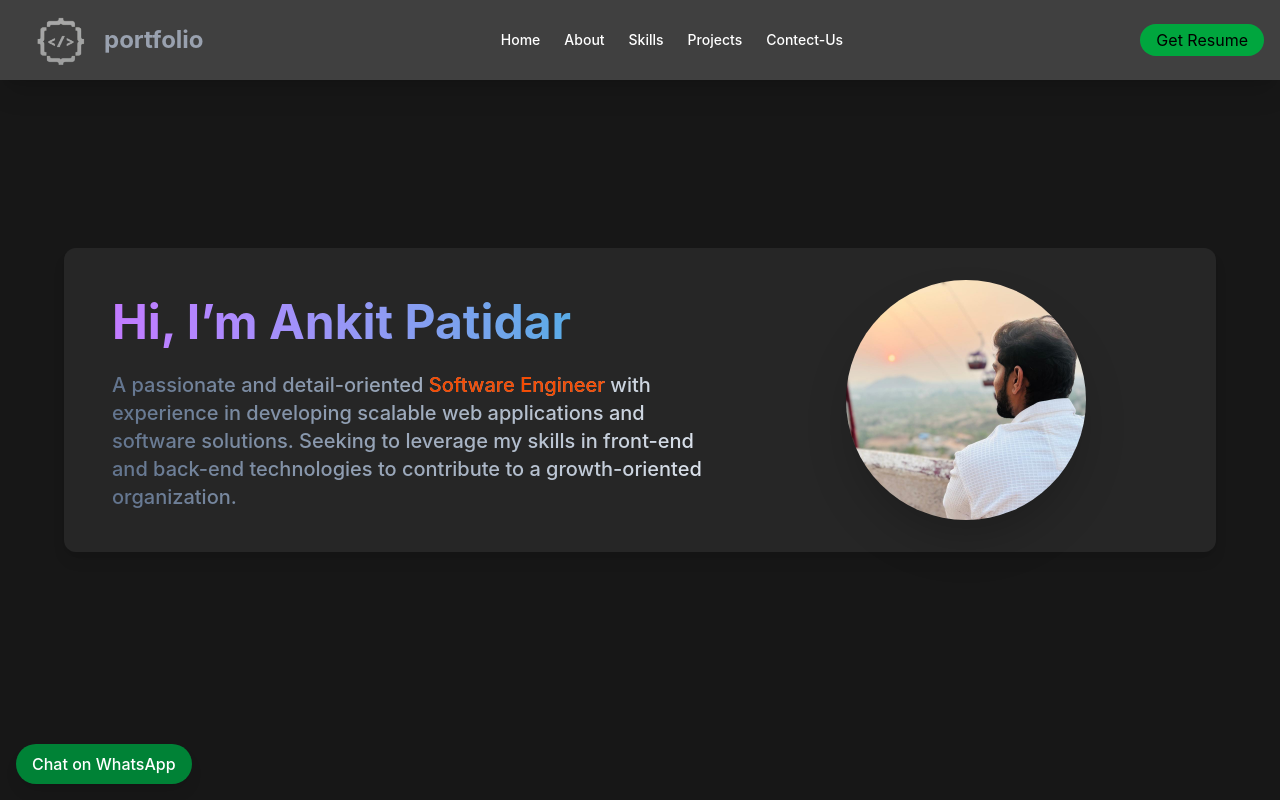
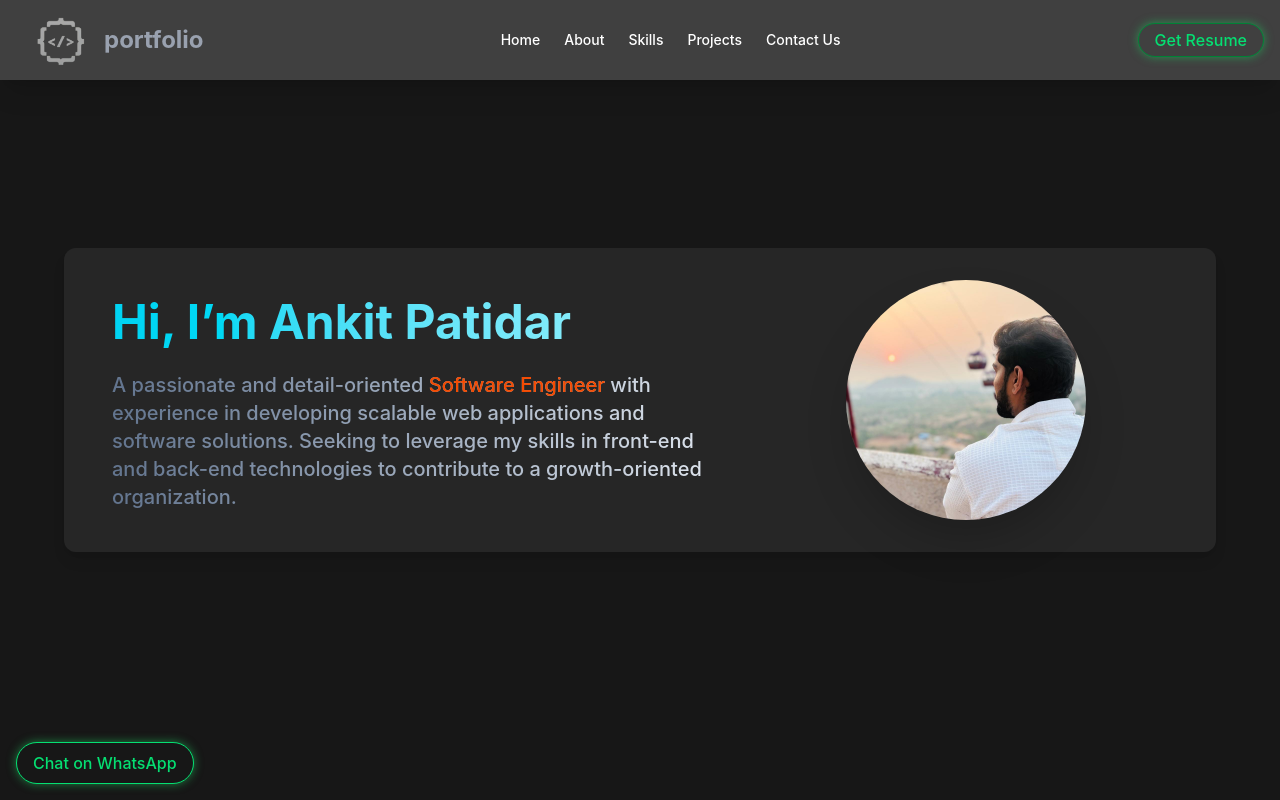
Before and after one commit to AnkitPatidar8/Personal-Portfolio-MERN-Stack-, a React (Vite) app in the folder Ankit-Portfilio/: page / in a window 1280 px wide. Shown: the top 800 px of the page. Built offline with nearby package versions, Linux system fonts and the light colour scheme; no server answers.

Commit message:
button style change ki and css

```diff
--- a/Ankit-Portfilio/src/Components/About.jsx
+++ b/Ankit-Portfilio/src/Components/About.jsx
@@ -156,7 +156,7 @@ const About = () => {
             I’m a passionate web developer based in India. I enjoy building web
             applications that are fast, beautiful, and user-friendly. My
             favorite stack is{" "}
-            <span className="bg-gradient-to-r from-yellow-500 to-amber-200 text-transparent bg-clip-text font-semibold ">
+            <span className="bg-gradient-to-r from-cyan-400 to-cyan-200 text-transparent bg-clip-text font-semibold ">
               MERN (MongoDB, Express, React, Node)
             </span>
             . I love learning new technologies and solving real-world problems
@@ -168,7 +168,7 @@ const About = () => {
         <div className="w-full max-w-6xl bg-neutral-900 px-4 sm:px-6 mt-10 grid grid-cols-1 md:grid-cols-2 gap-6 m-auto">
           {/* Education */}
           <div className="bg-neutral-800 p-6 rounded-xl shadow-xl">
-            <h2 className="text-2xl font-semibold bg-gradient-to-r from-yellow-500 to-amber-200 text-transparent bg-clip-text mb-4">
+            <h2 className="text-2xl font-semibold bg-gradient-to-r from-cyan-400 to-cyan-200  text-transparent bg-clip-text mb-4">
               Education
             </h2>
             <div className="space-y-4">
@@ -195,7 +195,7 @@ const About = () => {
 
           {/* Experience */}
           <div className="bg-neutral-800 p-6 rounded-xl shadow-xl h-[360px] overflow-y-auto pr-3 custom-scrollbar">
-            <h2 className="text-2xl font-semibold bg-gradient-to-r from-yellow-500 to-amber-200 text-transparent bg-clip-text mb-4">
+            <h2 className="text-2xl font-semibold bg-gradient-to-r from-cyan-400 to-cyan-200 text-transparent bg-clip-text mb-4">
               Experience
             </h2>
             <div className="space-y-4">
--- a/Ankit-Portfilio/src/Components/Contactus.jsx
+++ b/Ankit-Portfilio/src/Components/Contactus.jsx
@@ -438,14 +438,19 @@ const Contactus = () => {
 
             {/* 🔹 Loader show karna ya normal button */}
             <button
-              type="submit"
-              disabled={loading}
-              className={`col-span-1 sm:col-span-2 bg-gradient-to-r from-yellow-500 to-amber-200 text-gray-700 font-bold py-2 px-4 rounded w-full transition duration-300 ${
-                loading && "opacity-50 cursor-not-allowed"
-              }`}
-            >
-              {loading ? "Sending..." : "Send Message"}
-            </button>
+  type="submit"
+  disabled={loading}
+  className={`col-span-1 sm:col-span-2
+              bg-neutral-900 border border-cyan-400 text-cyan-400 font-bold
+              py-2 px-4 rounded w-full transition duration-300
+              hover:bg-cyan-400 hover:text-neutral-900
+              hover:shadow-[0_0_15px_rgba(34,211,238,0.7)]
+              ${loading && "opacity-50 cursor-not-allowed shadow-none hover:shadow-none"}
+            `}
+>
+  {loading ? "Sending..." : "Send Message"}
+</button>
+
           </form>
         </div>
 
--- a/Ankit-Portfilio/src/Components/Header.jsx
+++ b/Ankit-Portfilio/src/Components/Header.jsx
@@ -8,14 +8,56 @@ export default function Header() {
         <h1 className="text-gray-400 text-2xl">portfolio</h1>
       </div>
       <nav className="flex gap-6 text-sm text-white  font-medium flex-wrap justify-center">
-        <a href="#">Home</a>
+        <a
+    href="#"
+    className="relative hover:text-cyan-400 transition-colors
+               after:absolute after:left-0 after:bottom-0 after:h-[2px]
+               after:w-0 after:bg-cyan-400 after:transition-all
+               after:duration-300 hover:after:w-full"
+  >
+    Home
+  </a>
 
-        <a href="#about">About
-          {/* <img className="w-12" src="/images/home2.png" alt="" /> */}
-          </a>
-        <a href="#skills">Skills</a>
-        <a href="#projects">Projects</a>
-        <a href="#contactus">Contect-Us</a>
+  <a
+    href="#about"
+    className="relative hover:text-cyan-400 transition-colors
+               after:absolute after:left-0 after:bottom-0 after:h-[2px]
+               after:w-0 after:bg-cyan-400 after:transition-all
+               after:duration-300 hover:after:w-full"
+  >
+    About
+    {/* <img className="w-12" src="/images/home2.png" alt="" /> */}
+  </a>
+
+  <a
+    href="#skills"
+    className="relative hover:text-cyan-400 transition-colors
+               after:absolute after:left-0 after:bottom-0 after:h-[2px]
+               after:w-0 after:bg-cyan-400 after:transition-all
+               after:duration-300 hover:after:w-full"
+  >
+    Skills
+  </a>
+
+  <a
+    href="#projects"
+    className="relative hover:text-cyan-400 transition-colors
+               after:absolute after:left-0 after:bottom-0 after:h-[2px]
+               after:w-0 after:bg-cyan-400 after:transition-all
+               after:duration-300 hover:after:w-full"
+  >
+    Projects
+  </a>
+
+  <a
+    href="#contactus"
+    className="relative hover:text-cyan-400 transition-colors
+               after:absolute after:left-0 after:bottom-0 after:h-[2px]
+               after:w-0 after:bg-cyan-400 after:transition-all
+               after:duration-300 hover:after:w-full"
+  >
+    Contact Us
+  </a>
       </nav>
       <div className="flex gap-3">
         {/* <Link
@@ -26,9 +68,17 @@ export default function Header() {
   href="/patidarre.pdf"
   download="Ankit_Patidar_Resume.pdf"
 >
-  <button className="bg-green-600 hover:bg-green-600 px-4 py-1 rounded-full text-black transition-transform duration-300 hover:scale-110">
-    Get Resume
-  </button>
+  <button
+  className="bg-neutral-700 border border-green-700 text-green-400
+             px-4 py-1 rounded-full font-medium
+             shadow-[0_0_10px_rgba(34,197,94,0.6)]
+             hover:bg-green-400 hover:text-neutral-900
+             hover:shadow-[0_0_20px_rgba(34,197,94,0.9)]
+             transition-transform duration-300 hover:scale-110"
+>
+  Get Resume
+</button>
+
 </a>
 
       </div>
--- a/Ankit-Portfilio/src/Components/Hero.jsx
+++ b/Ankit-Portfilio/src/Components/Hero.jsx
@@ -6,18 +6,25 @@ const Hero = () => {
   href="https://wa.me/918435967133?text=Hello%20I%20want%20to%20chat"
   target="_blank"
   rel="noopener noreferrer"
-        className="z-20 fixed bottom-4 left-4 bg-green-700 text-white flex items-center gap-2 px-3 sm:px-4 py-2 rounded-full shadow-lg hover:bg-green-600 transition-all duration-300 text-sm sm:text-base"
+  className="z-20 fixed bottom-4 left-4
+             bg-neutral-900 border border-green-400 text-green-400
+             flex items-center gap-2 px-3 sm:px-4 py-2 rounded-full
+             shadow-[0_0_10px_rgba(34,197,94,0.6)]
+             hover:bg-green-400 hover:text-neutral-900
+             hover:shadow-[0_0_20px_rgba(34,197,94,0.9)]
+             transition-all duration-300 text-sm sm:text-base"
 >
   {/* <FaWhatsapp size={20} /> */}
   <span className="font-medium">Chat on WhatsApp</span>
 </a>
+
 
       {/* Container */}
       <div className="w-[92%] sm:w-[90%] bg-neutral-800 max-w-6xl mx-auto rounded-xl shadow-lg p-4 sm:p-6 md:p-8 flex flex-col md:flex-row items-center justify-between space-y-6 md:space-y-0 md:h-auto">
 
         {/* Left side - Text */}
         <div className="w-full md:w-3/5 px-2 sm:px-4 text-center md:text-left">
-          <h1 className="text-2xl sm:text-4xl md:text-5xl font-bold bg-gradient-to-r from-purple-400 to-cyan-500 text-transparent bg-clip-text leading-snug">
+          <h1 className="text-2xl sm:text-4xl md:text-5xl font-bold bg-gradient-to-r from-cyan-400 to-cyan-200  text-transparent bg-clip-text leading-snug">
             Hi, I’m Ankit Patidar
           </h1>
           <p className="mt-3 sm:mt-4 text-sm sm:text-lg md:text-xl font-medium bg-gradient-to-r from-slate-500 to-slate-200 text-transparent bg-clip-text">
--- a/Ankit-Portfilio/src/Components/Projects.jsx
+++ b/Ankit-Portfilio/src/Components/Projects.jsx
@@ -113,19 +113,47 @@ const Projects = () => {
   href={project.liveDemoLink}
   target="_blank"
   rel="noopener noreferrer"
-                      className="px-4 py-2 rounded-lg text-sm sm:text-base font-semibold bg-gradient-to-r from-yellow-500 to-amber-200 text-gray-800 hover:opacity-90 transition"
+  className="px-4 py-2 rounded-xl text-sm sm:text-base font-semibold
+             bg-neutral-900 border border-cyan-400 text-cyan-400
+             hover:bg-cyan-400 hover:text-neutral-900
+             hover:shadow-[0_0_15px_rgba(34,211,238,0.7)]
+             transition duration-300 ease-in-out"
 >
   Live Demo
 </a>
+//<a
+//  href={project.liveDemoLink}
+//  target="_blank"
+//  rel="noopener noreferrer"
+//  className="relative px-4 py-2 text-sm sm:text-base font-semibold
+//             text-white hover:text-amber-400 transition-colors
+//             after:absolute after:left-0 after:bottom-0 after:h-[2px]
+//             after:w-0 after:bg-amber-400 after:transition-all
+//             after:duration-300 hover:after:w-full"
+//  >
+//  Live Demo
+// </a>
+
+
+
+
+
+
+
+
                   )}
                   {project.githubLink && (
                      <a
   href={project.githubLink}
   target="_blank"
   rel="noopener noreferrer"
-                      className="px-4 py-2 rounded-lg text-sm sm:text-base font-semibold bg-gradient-to-r from-yellow-500 to-amber-200 text-gray-800 hover:opacity-90 transition"
+  className="px-4 py-2 rounded-xl text-sm sm:text-base font-semibold
+             bg-neutral-900 border border-cyan-400 text-cyan-400
+             hover:bg-cyan-400 hover:text-neutral-900
+             hover:shadow-[0_0_15px_rgba(34,211,238,0.7)]
+             transition duration-300 ease-in-out"
 >
-                      GitHub Repo
+  Github repo
 </a>
                   )}
                 </div>
--- a/Ankit-Portfilio/src/Components/Skills.jsx
+++ b/Ankit-Portfilio/src/Components/Skills.jsx
@@ -40,7 +40,7 @@ const Skills = () => {
                 <div className="absolute w-full h-full backface-hidden bg-neutral-800 rounded-xl flex items-center justify-evenly shadow-lg">
                   <img src={skill.image} alt={skill.name} className="w-36 h-36 object-contain" />
                   <div>
-                    <h1 className="text-xl font-bold bg-gradient-to-r from-yellow-500 to-amber-200 text-transparent bg-clip-text">
+                    <h1 className="text-xl font-bold bg-gradient-to-r from-cyan-400 to-cyan-200 text-transparent bg-clip-text">
                       {skill.name}
                     </h1>
                     <p className="text-gray-400 text-base absolute bottom-0 right-4">
@@ -50,7 +50,7 @@ const Skills = () => {
                 </div>
                 {/* Back */}
                 <div className="absolute w-full h-full backface-hidden rotate-y-180 bg-neutral-700 rounded-xl flex items-center justify-center shadow-lg">
-                  <p className="bg-gradient-to-r from-yellow-500 to-amber-200 text-transparent bg-clip-text text-sm font-semibold px-3">
+                  <p className="bg-gradient-to-r from-cyan-400 to-cyan-100 text-transparent bg-clip-text text-sm font-semibold px-3">
                     {skill.description}
                   </p>
                 </div>
```
Lines whose indentation alone changed are shown as unchanged.
